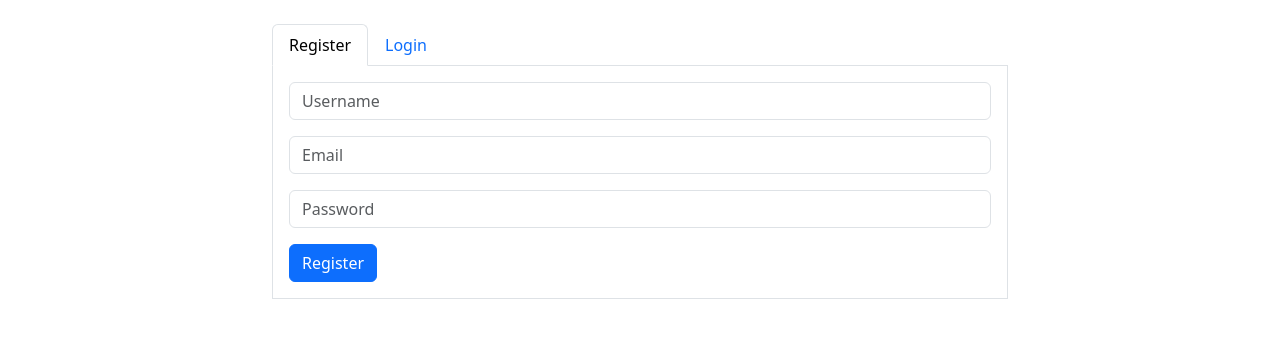
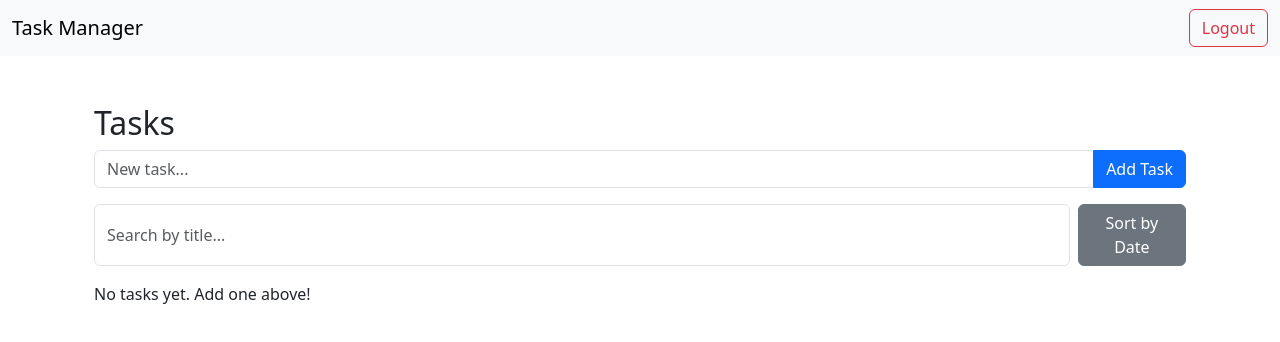
Before and after one commit to adiloc/task-manager-app, a React (Create React App) app: page / in a window 1280 px wide. Before the commit this address led to /auth. Shown: the top 342 px of the page. Built offline with nearby package versions, Linux system fonts and the light colour scheme; sample sign-in values are in the browser's storage.

Commit message:
feat: Add Header and improve layout
- Adds a new Header component with the application title and a Logout button.
- Integrates the Header into the main App component.
- Adds Bootstrap for basic styling.

```diff
--- a/src/App.tsx
+++ b/src/App.tsx
@@ -1,27 +1,21 @@
 import React from "react";
-import {
-  BrowserRouter as Router,
-  Routes,
-  Route,
-  Navigate,
-} from "react-router-dom";
+import { BrowserRouter as Router, Routes, Route } from "react-router-dom";
+import AuthPage from "./pages/AuthPage";
+import TaskPage from "./pages/TaskPage";
+import ProtectedRoute from "./components/ProtectedRoute";
 import "./App.css";
 
-import AuthPage from "./pages/AuthPage";
-import TaskList from "./components/TaskList";
-
-import ProtectedRoute from "./components/ProtectedRoute";
+import Header from "./components/Header";
 
 function App() {
   return (
     <Router>
-      <div className="container mt-4">
+      <Header />
+      <div className="container mt-5">
         <Routes>
-          <Route path="/" element={<Navigate to="/auth" />} />
-          <Route path="/auth" element={<AuthPage />} />
-          <Route path="/tasks" element={<ProtectedRoute />}>
-            <Route path="/tasks" element={<TaskList />} />
-          </Route>
+          <Route path="/login" element={<AuthPage />} />
+          <Route path="/register" element={<AuthPage />} />
+          <Route path="/" element={<ProtectedRoute element={<TaskPage />} />} />
         </Routes>
       </div>
     </Router>
--- /dev/null
+++ b/src/components/Header.tsx
@@ -0,0 +1,28 @@
+import React from "react";
+import { useDispatch, useSelector } from "react-redux";
+import { logout } from "../features/slices/authSlice";
+import { RootState } from "../store";
+
+const Header = () => {
+  const dispatch = useDispatch();
+  const { isAuthenticated } = useSelector((state: RootState) => state.auth);
+
+  const handleLogout = () => {
+    dispatch(logout());
+  };
+
+  return (
+    <nav className="navbar navbar-expand-lg navbar-light bg-light mb-3">
+      <div className="container-fluid">
+        <span className="navbar-brand">Task Manager</span>
+        {isAuthenticated && (
+          <button className="btn btn-outline-danger" onClick={handleLogout}>
+            Logout
+          </button>
+        )}
+      </div>
+    </nav>
+  );
+};
+
+export default Header;
--- /dev/null
+++ b/src/pages/TaskPage.tsx
@@ -0,0 +1,12 @@
+import React from "react";
+import TaskList from "../components/TaskList";
+
+const TaskPage = () => {
+  return (
+    <div className="container mt-5">
+      <TaskList />
+    </div>
+  );
+};
+
+export default TaskPage;
```
Also changed, not shown: src/types.ts (added, +9 -0 lines).
